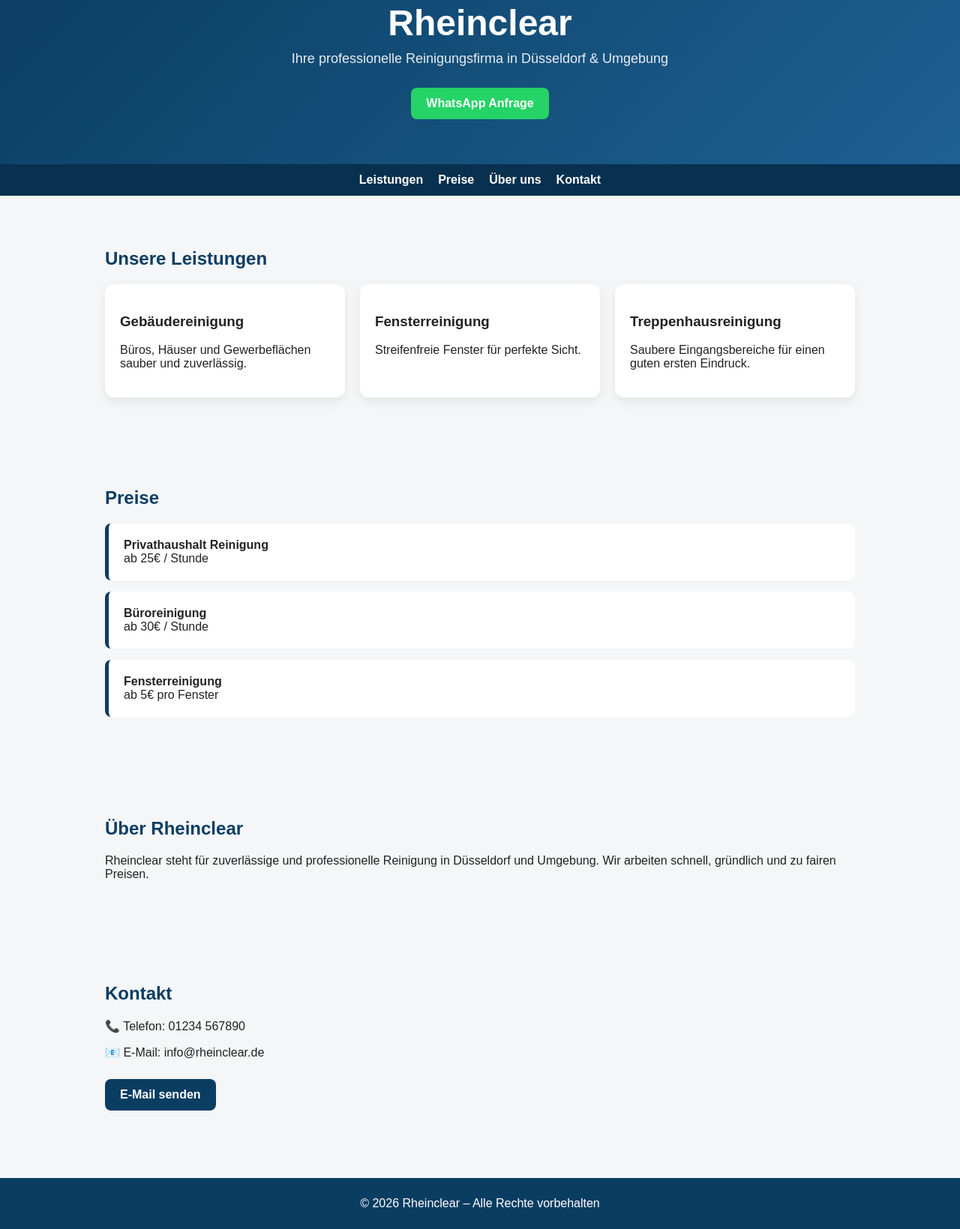
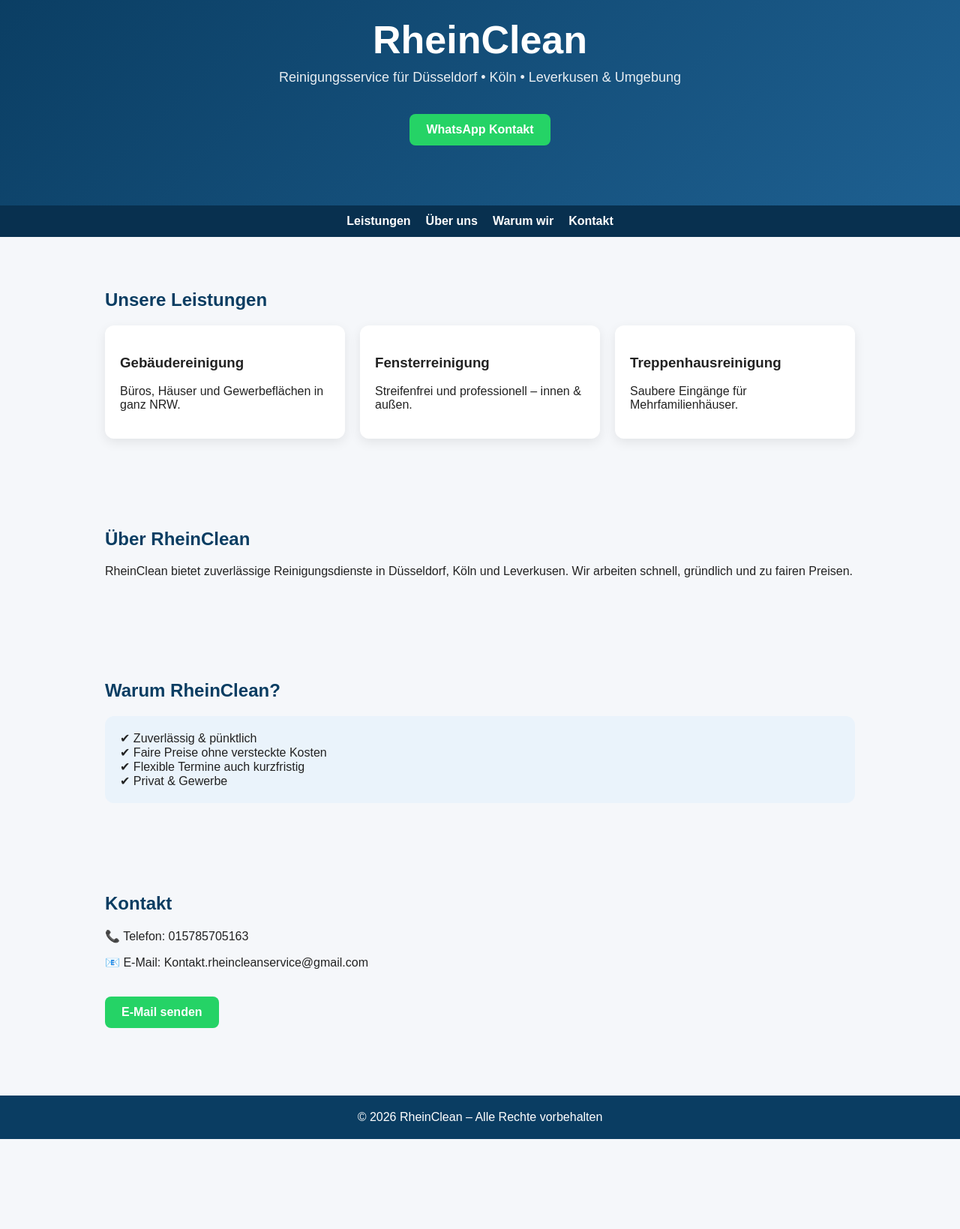
Before and after one commit to Rheincleanservice/rheinclear-website, a plain HTML site: page index.html in a window 1280 px wide. Shown: the part 57-1696 px from the top of the page at 75% size. After the commit the page ends 1576 px from the top, so only its background shows below. Drawn offline with Linux system fonts and the light colour scheme.

Commit message:
Update branding and improve layout in index.html

```diff
--- a/index.html
+++ b/index.html
@@ -3,13 +3,13 @@
 <head>
   <meta charset="UTF-8">
   <meta name="viewport" content="width=device-width, initial-scale=1.0">
-  <title>Rheinclear - Reinigungsfirma</title>
+  <title>RheinClean - Reinigungsservice NRW</title>
 
   <style>
     body {
       margin: 0;
       font-family: Arial, sans-serif;
-      background: #f4f6f8;
+      background: #f5f7fa;
       color: #222;
     }
 
@@ -17,11 +17,11 @@
       background: linear-gradient(135deg, #0a3d62, #1e6091);
       color: white;
       text-align: center;
-      padding: 60px 20px;
+      padding: 80px 20px;
     }
 
     header h1 {
-      font-size: 48px;
+      font-size: 52px;
       margin: 0;
     }
 
@@ -31,12 +31,25 @@
       opacity: 0.9;
     }
 
+    .btn {
+      display: inline-block;
+      margin-top: 20px;
+      padding: 12px 22px;
+      border-radius: 8px;
+      background: #25D366;
+      color: white;
+      text-decoration: none;
+      font-weight: bold;
+    }
+
     nav {
       background: #08304f;
       display: flex;
       justify-content: center;
+      gap: 20px;
       padding: 12px;
-      gap: 20px;
+      position: sticky;
+      top: 0;
     }
 
     nav a {
@@ -53,13 +66,13 @@
 
     h2 {
       color: #0a3d62;
-      margin-bottom: 20px;
     }
 
     .grid {
       display: grid;
       grid-template-columns: repeat(auto-fit, minmax(250px, 1fr));
       gap: 20px;
+      margin-top: 20px;
     }
 
     .card {
@@ -69,38 +82,18 @@
       box-shadow: 0 5px 15px rgba(0,0,0,0.08);
     }
 
-    .price-box {
-      background: white;
+    .highlight {
+      background: #eaf3fb;
       padding: 20px;
-      border-left: 5px solid #0a3d62;
-      margin-bottom: 15px;
-      border-radius: 8px;
-    }
-
-    .btn {
-      display: inline-block;
-      padding: 12px 20px;
-      border-radius: 8px;
-      text-decoration: none;
-      font-weight: bold;
-      margin-top: 10px;
-    }
-
-    .btn-primary {
-      background: #0a3d62;
-      color: white;
-    }
-
-    .btn-whatsapp {
-      background: #25D366;
-      color: white;
+      border-radius: 12px;
+      margin-top: 20px;
     }
 
     footer {
       background: #0a3d62;
       color: white;
       text-align: center;
-      padding: 25px;
+      padding: 20px;
       margin-top: 40px;
     }
   </style>
@@ -109,18 +102,18 @@
 <body>
 
 <header>
-  <h1>Rheinclear</h1>
-  <p>Ihre professionelle Reinigungsfirma in Düsseldorf & Umgebung</p>
+  <h1>RheinClean</h1>
+  <p>Reinigungsservice für Düsseldorf • Köln • Leverkusen & Umgebung</p>
 
-  <a class="btn btn-whatsapp" href="https://wa.me/491234567890" target="_blank">
-    WhatsApp Anfrage
+  <a class="btn" href="https://wa.me/4915785705163">
+    WhatsApp Kontakt
   </a>
 </header>
 
 <nav>
   <a href="#services">Leistungen</a>
-  <a href="#prices">Preise</a>
   <a href="#about">Über uns</a>
+  <a href="#why">Warum wir</a>
   <a href="#contact">Kontakt</a>
 </nav>
 
@@ -130,59 +123,53 @@
   <div class="grid">
     <div class="card">
       <h3>Gebäudereinigung</h3>
-      <p>Büros, Häuser und Gewerbeflächen sauber und zuverlässig.</p>
+      <p>Büros, Häuser und Gewerbeflächen in ganz NRW.</p>
     </div>
 
     <div class="card">
       <h3>Fensterreinigung</h3>
-      <p>Streifenfreie Fenster für perfekte Sicht.</p>
+      <p>Streifenfrei und professionell – innen & außen.</p>
     </div>
 
     <div class="card">
       <h3>Treppenhausreinigung</h3>
-      <p>Saubere Eingangsbereiche für einen guten ersten Eindruck.</p>
+      <p>Saubere Eingänge für Mehrfamilienhäuser.</p>
     </div>
   </div>
 </section>
 
-<section id="prices">
-  <h2>Preise</h2>
-
-  <div class="price-box">
-    <strong>Privathaushalt Reinigung</strong><br>
-    ab 25€ / Stunde
-  </div>
-
-  <div class="price-box">
-    <strong>Büroreinigung</strong><br>
-    ab 30€ / Stunde
-  </div>
-
-  <div class="price-box">
-    <strong>Fensterreinigung</strong><br>
-    ab 5€ pro Fenster
-  </div>
+<section id="about">
+  <h2>Über RheinClean</h2>
+  <p>
+    RheinClean bietet zuverlässige Reinigungsdienste in Düsseldorf, Köln und Leverkusen.
+    Wir arbeiten schnell, gründlich und zu fairen Preisen.
+  </p>
 </section>
 
-<section id="about">
-  <h2>Über Rheinclear</h2>
-  <p>
-    Rheinclear steht für zuverlässige und professionelle Reinigung in Düsseldorf und Umgebung.
-    Wir arbeiten schnell, gründlich und zu fairen Preisen.
-  </p>
+<section id="why">
+  <h2>Warum RheinClean?</h2>
+
+  <div class="highlight">
+    ✔ Zuverlässig & pünktlich<br>
+    ✔ Faire Preise ohne versteckte Kosten<br>
+    ✔ Flexible Termine auch kurzfristig<br>
+    ✔ Privat & Gewerbe
+  </div>
 </section>
 
 <section id="contact">
   <h2>Kontakt</h2>
 
-  <p>📞 Telefon: 01234 567890</p>
-  <p>📧 E-Mail: info@rheinclear.de</p>
+  <p>📞 Telefon: 015785705163</p>
+  <p>📧 E-Mail: Kontakt.rheincleanservice@gmail.com</p>
 
-  <a class="btn btn-primary" href="mailto:info@rheinclear.de">E-Mail senden</a>
+  <a class="btn" href="mailto:Kontakt.rheincleanservice@gmail.com">
+    E-Mail senden
+  </a>
 </section>
 
 <footer>
-  © 2026 Rheinclear – Alle Rechte vorbehalten
+  © 2026 RheinClean – Alle Rechte vorbehalten
 </footer>
 
 </body>
```
